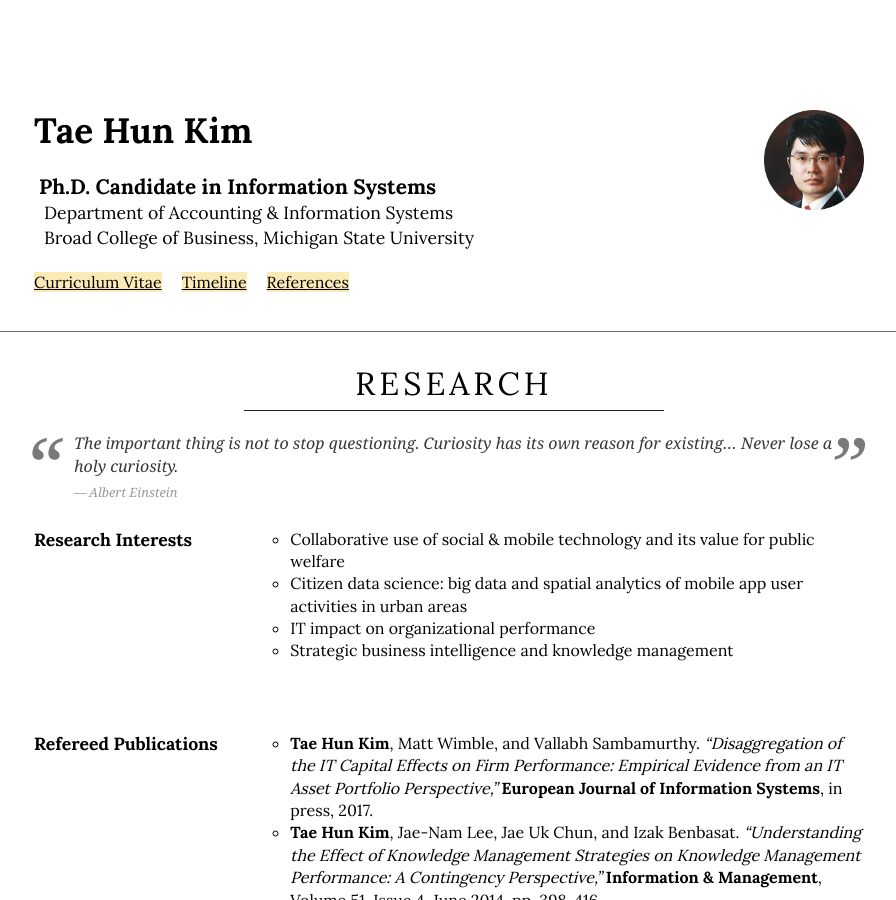
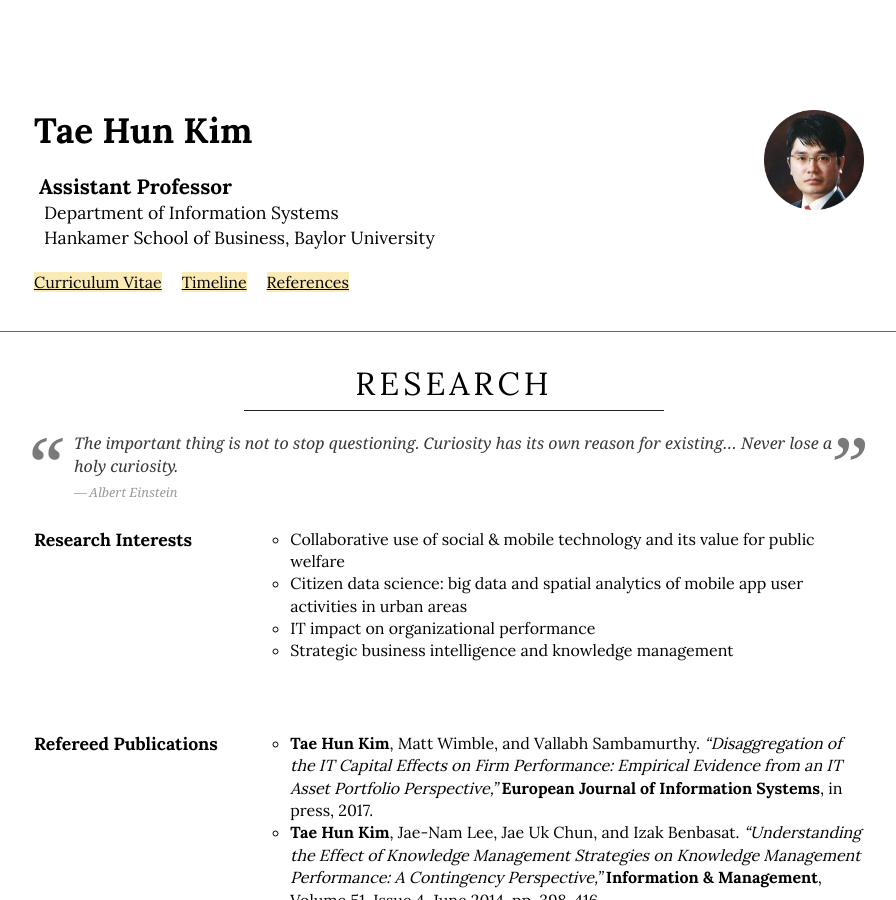
Before and after one commit to istaehun/taehun, a Jekyll site: the page built from index.html, in a window 1280 px wide and 900 px high. Shown: the whole window, without its empty margins (186-1082 px from the left). Built offline with Jekyll 4.4.1, drawn with Linux system fonts in a browser that asks for light colours; nearby versions of some CDN libraries.

Commit message:
Update info.yml

```diff
--- a/_data/info.yml
+++ b/_data/info.yml
@@ -1,4 +1,4 @@
-main: Ph.D. Candidate in Information Systems
+main: Assistant Professor
 extra:
-  - Department of Accounting & Information Systems
-  - Broad College of Business, Michigan State University
+  - Department of Information Systems
+  - Hankamer School of Business, Baylor University
```
